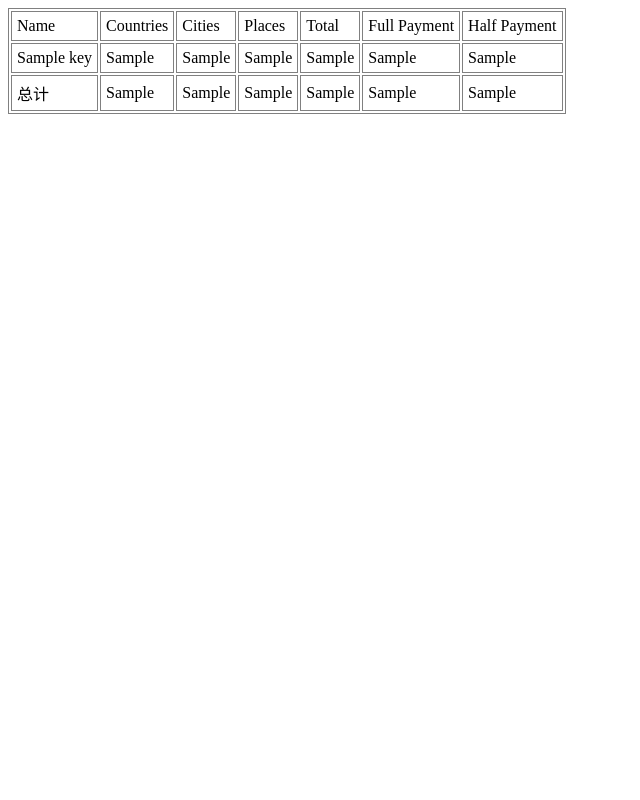
After one commit to tyrchen/sicilia, a Django app: template templates/translation_country_summary.html in a window 1280 px wide. The commit adds this page. Shown: the whole page, without its empty margins (0-640 px from the left). Run offline with Django 3.2, Linux system fonts and the light colour scheme; the template is opened without the code that fills it: most values are stand-ins (such as "Sample title", 1, 10 or a date in 2020).

Commit message:
make a country based summary.

```diff
--- a/editor/urls.py
+++ b/editor/urls.py
@@ -1,6 +1,7 @@
 from django.conf.urls.defaults import *
-from editor.views import translation_summary
+from editor.views import translation_summary, translation_country_summary
 
 urlpatterns = patterns('',
-  url(r'^summary/$', translation_summary, name = 'translation_summary')
+  url(r'^summary/$', translation_summary, name = 'translation_summary'),
+  url(r'^country-summary/$', translation_country_summary, name = 'translation_country_summary')
 )
--- a/templates/admin/index.html
+++ b/templates/admin/index.html
@@ -16,9 +16,7 @@
 
 {% block breadcrumbs %}
 <div id="toureet-notification"><h2>通告</h2><p>
-2011-05-05:10:15: <b style="color:red; font-size:140%">修正排序算法。统计结果已完成，请访问<a href="/editor/summary/">结果</a>查看你的个人信息，如有疑问请与我们联系。谢谢！</b><br/>
-注意：地区不用翻译了，已经翻译的我们依旧会统计进来；没翻译的大家就不要翻译了。我会把地区隐藏起来。谢谢！<br/>
-有些国家的城市和景点信息并不完整，请先不要着急，我们会逐步把数据放上去的。以后每天的晚10:00到第二天早10:00都用于升级数据，请大家在此期间内先不要访问网站，谢谢！
+2011-06-10:10:15: <b style="color:red; font-size:140%">最新按国家统计结果已完成，请访问<a href="/editor/country-summary/">结果</a>查看你翻译的国家，如有疑问请与我们联系。谢谢！</b><br/>！
 <p>注意事项/Tips</p>
 <ol>
   <li>用户只有修改的权限，没有添加的权限。这样做是为了避免一些不必要的重复。我们会帮大家把要翻译的数据都抓取下来。如果你发现有城市/景点不在数据库中，请与tchen@toureet.com联系。</li>
--- /dev/null
+++ b/templates/translation_country_summary.html
@@ -0,0 +1,17 @@
+<html>
+  <head>
+    <style>
+      table {border:1px solid gray;margin:0px;padding:0px;}
+      td {border:1px solid gray;margin:5px;padding:5px;}
+    </style>
+  </head>
+  <body>
+    <table>
+      <tr><td>Name</td><td>Countries</td><td>Cities</td><td>Places</td><td>Total</td><td>Full Payment</td><td>Half Payment</td></tr>
+      {% for key,value in data.items %}
+        <tr><td>{{key}}</td><td>{{value.0}}</td><td>{{value.1}}</td><td>{{value.2}}</td><td>{{value.3}}</td><td>{{value.4}}</td><td>{{value.5}}</td></tr>
+      {% endfor %}
+      <tr><td>总计</td><td>{{total.0}}</td><td>{{total.1}}</td><td>{{total.2}}</td><td>{{total.3}}</td><td>{{total.4}}</td><td>{{total.5}}</td></tr>
+    </table>
+  </body>
+</html>
```
Also changed, not shown: editor/views.py (+34 -0 lines).
